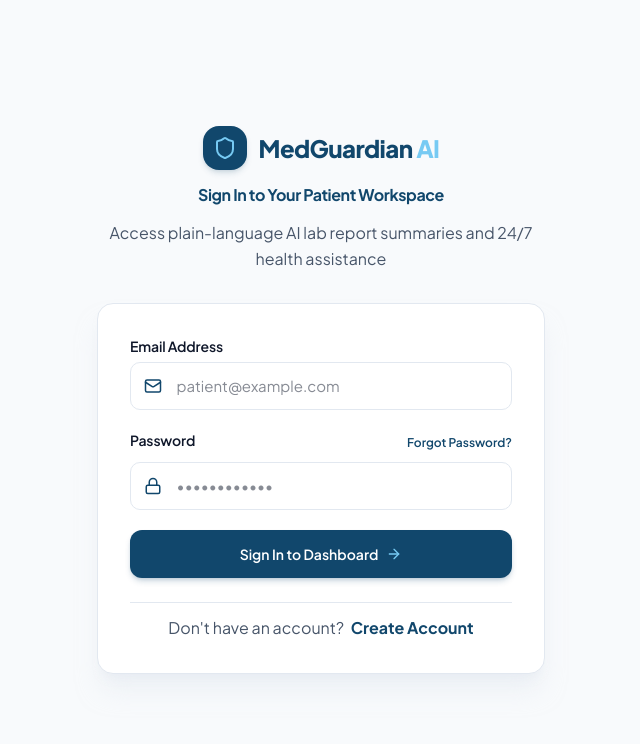
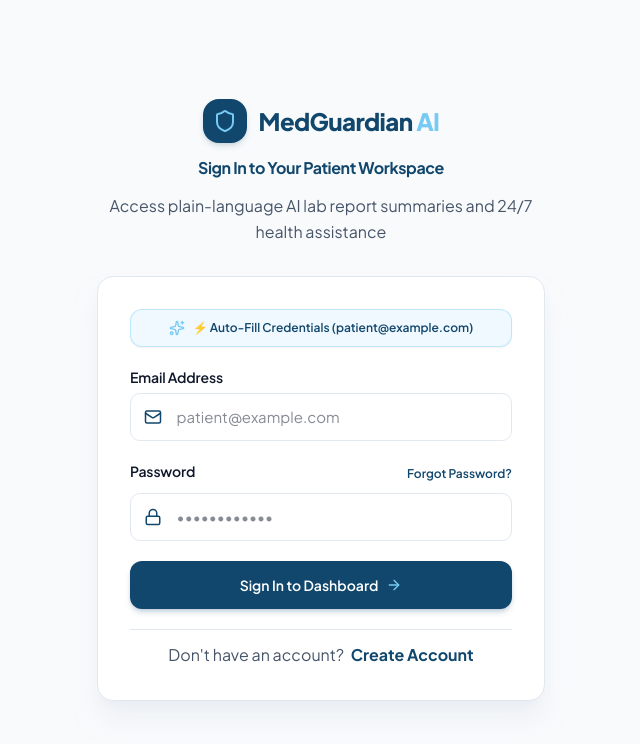
Before and after one commit to samriddhi-1208/MedicalAI, a React (Vite) app: page /login in a window 1280 px wide. Shown: the top 744 px of the page, without its empty margins (319-959 px from the left). Built offline with nearby package versions, Linux system fonts and the light colour scheme; no server answers.

Commit message:
Add ⚡ Auto-Fill Credentials button on LoginPage for existing users and instant demo access

```diff
--- a/src/pages/LoginPage.jsx
+++ b/src/pages/LoginPage.jsx
@@ -1,6 +1,6 @@
 import React, { useState, useEffect } from 'react';
 import { useNavigate, Link } from 'react-router-dom';
-import { Shield, ArrowRight, Lock, Mail, UserCheck } from 'lucide-react';
+import { Shield, ArrowRight, Lock, Mail, UserCheck, Sparkles } from 'lucide-react';
 import toast from 'react-hot-toast';
 import { useHealthData } from '../context/HealthDataContext';
 
@@ -80,6 +80,13 @@ export const LoginPage = () => {
     }
   };
 
+  const handleQuickAutoFill = () => {
+    const targetEmail = savedLocalEmail || "patient@example.com";
+    setEmail(targetEmail);
+    setPassword("password123");
+    toast.success(`Auto-filled login credentials for ${targetEmail}`);
+  };
+
   return (
     <div className="min-h-screen bg-[#F8FAFC] text-[#0F172A] flex flex-col justify-center py-12 px-4 sm:px-6 lg:px-8 font-sans">
 
@@ -103,17 +110,19 @@ export const LoginPage = () => {
 
       {/* Card Form */}
       <div className="mt-8 sm:mx-auto sm:w-full sm:max-w-md">
-        <div className="bg-[#FFFFFF] border border-[#E2E8F0] py-8 px-6 shadow-xl shadow-slate-200/50 rounded-2xl sm:px-8 space-y-6">
+        <div className="bg-[#FFFFFF] border border-[#E2E8F0] py-8 px-6 shadow-xl shadow-slate-200/50 rounded-2xl sm:px-8 space-y-5">
 
-          {/* Saved device banner (only shows if user previously logged in on THIS specific device) */}
-          {savedLocalEmail && (
-            <div className="p-3 rounded-xl bg-[#F0F9FF] border border-[#77CAF3]/30 text-xs font-semibold text-[#11476C] flex items-center gap-2">
-              <UserCheck className="w-4 h-4 text-[#16A34A] shrink-0" />
-              <span>Saved login session found for <strong>{savedLocalEmail}</strong></span>
-            </div>
-          )}
+          {/* Quick Auto-Fill Credentials Button for existing & demo users */}
+          <button
+            type="button"
+            onClick={handleQuickAutoFill}
+            className="w-full py-2.5 px-4 rounded-xl bg-[#F0F9FF] hover:bg-[#E0F2FE] text-[#11476C] text-xs font-semibold border border-[#77CAF3]/40 flex items-center justify-center gap-2 transition-all shadow-xs cursor-pointer"
+          >
+            <Sparkles className="w-4 h-4 text-[#77CAF3]" />
+            <span>⚡ Auto-Fill Credentials ({savedLocalEmail || 'patient@example.com'})</span>
+          </button>
 
-          <form onSubmit={handleLogin} className="space-y-5">
+          <form onSubmit={handleLogin} className="space-y-4">
             <div className="med-form-group">
               <label htmlFor="email" className="block text-sm font-semibold text-[#0F172A] mb-1.5">Email Address</label>
               <div className="relative w-full">
@@ -158,7 +167,7 @@ export const LoginPage = () => {
             <button
               type="submit"
               disabled={loading}
-              className="w-full py-3.5 px-4 rounded-xl bg-[#11476C] hover:bg-[#0d3856] active:bg-[#0a2940] text-white font-semibold text-sm flex items-center justify-center gap-2 shadow-md shadow-[#11476C]/20 transition-all cursor-pointer"
+              className="w-full py-3.5 px-4 rounded-xl bg-[#11476C] hover:bg-[#0d3856] active:bg-[#0a2940] text-white font-semibold text-sm flex items-center justify-center gap-2 shadow-md shadow-[#11476C]/20 transition-all cursor-pointer mt-1"
             >
               {loading ? (
                 <span className="w-5 h-5 border-2 border-white border-t-transparent rounded-full animate-spin" />
```
